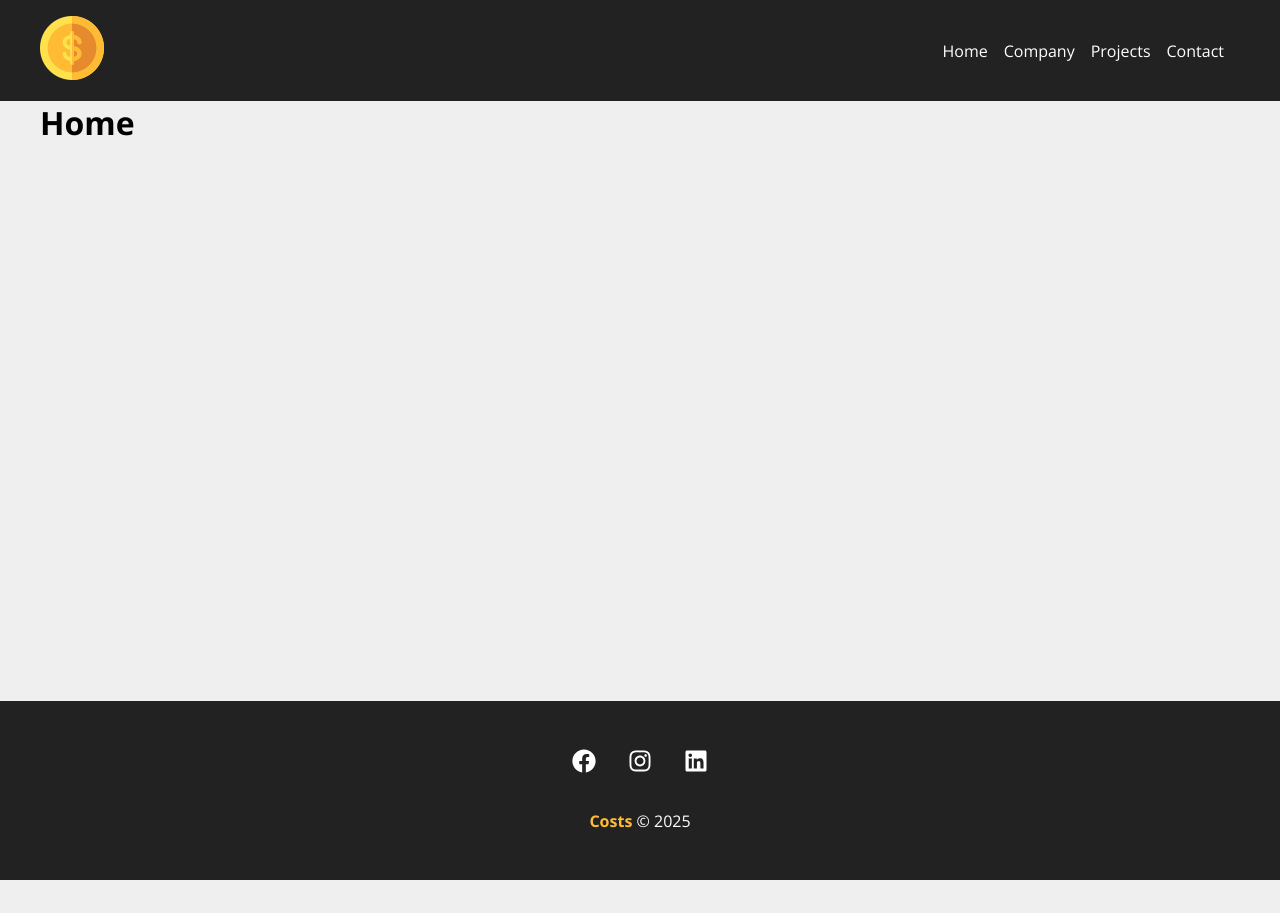
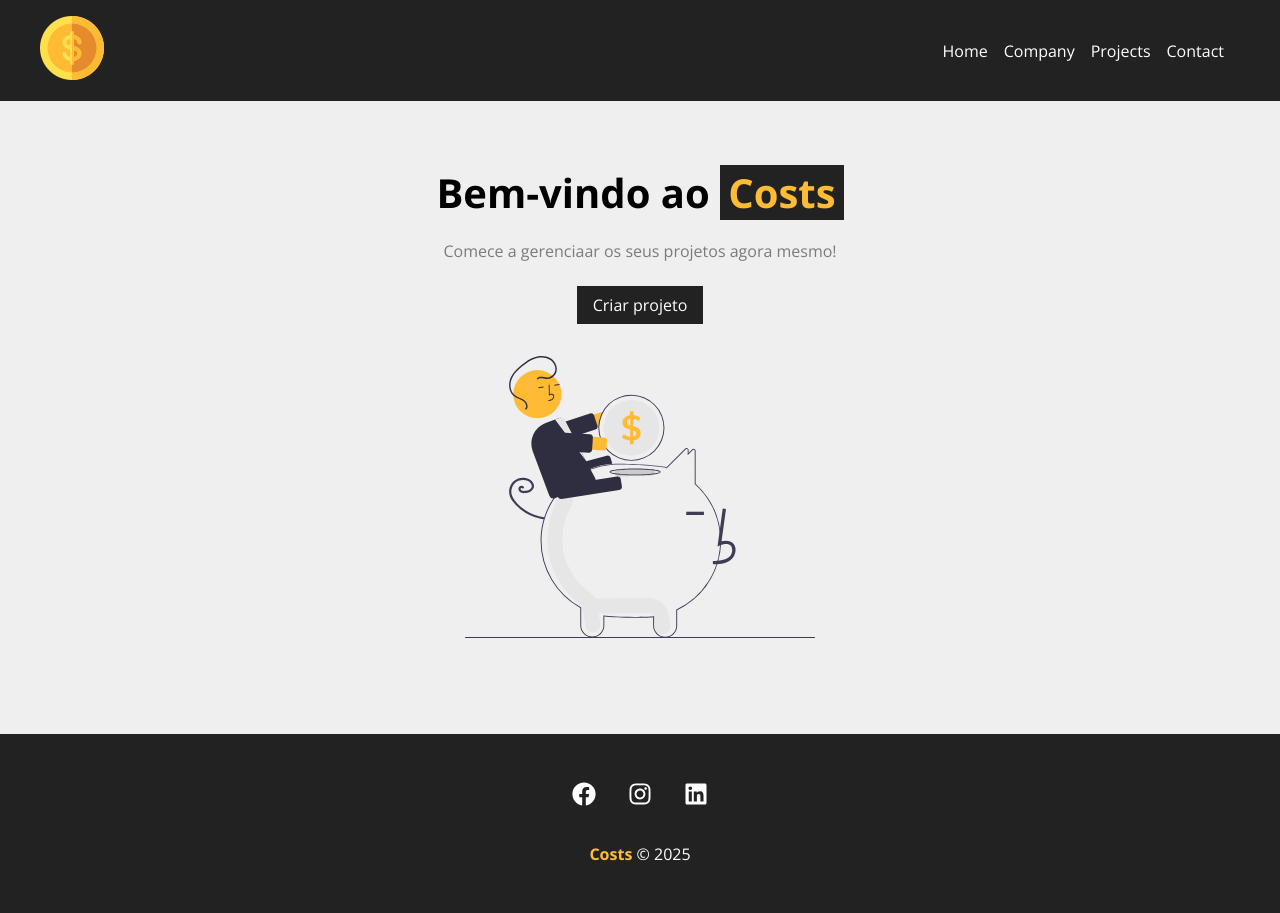
Before and after one commit to ruann-fernandess/Projeto_COSTS, a React (Create React App) app: page / in a window 1280 px wide. Before the commit the page ends 880 px from the top, so only its background shows below. Built offline with nearby package versions, Linux system fonts and the light colour scheme; the HTML template or start-up script is replaced by a standard one.

Commit message:
Aula 20 - Criando Home

```diff
--- /dev/null
+++ b/src/components/layout/LinkButton.jsx
@@ -0,0 +1,12 @@
+import { Link } from 'react-router-dom'
+import styles from './LinkButton.module.css'
+
+function LinkButton ({to, text}){
+    return(
+        <Link className={styles.btn} to={to}>
+            {text}
+        </Link>
+    )
+}
+
+export default LinkButton
--- /dev/null
+++ b/src/components/layout/LinkButton.module.css
@@ -0,0 +1,11 @@
+.btn{
+    background-color: #222;
+    color: #fff;
+    padding: 0.5em 1em;
+    text-decoration: none;
+    transition: 0.5s;
+}
+
+.btn:hover{
+   color: #ffbb33;
+}
--- a/src/components/pages/Home.jsx
+++ b/src/components/pages/Home.jsx
@@ -1,6 +1,15 @@
+import styles from './Home.module.css'
+import savings from '../../img/savings.svg'
+import LinkButton from '../layout/LinkButton'
+
 function Home(){
     return(
-        <h1>Home</h1>
+        <section className={styles.home_container}>
+            <h1>Bem-vindo ao <span>Costs</span></h1>
+            <p>Comece a gerenciaar os seus projetos agora mesmo!</p>
+            <LinkButton to="/newproject" text="Criar projeto"/>
+            <img src={savings} alt="Costs" />
+        </section>
     )
 }
 
--- /dev/null
+++ b/src/components/pages/Home.module.css
@@ -0,0 +1,30 @@
+.home_container{
+    width: 100%;
+    display: flex;
+    flex-direction: column;
+    align-items: center;
+    justify-content: center;
+    padding: 4em;
+}
+
+.home_container h1{
+    font-size: 2.5em;
+    margin-bottom: .5em;
+
+}
+
+.home_container h1 span{
+    color: #ffbb33;
+    padding: 0 .2em;
+    background-color: #222;
+}
+
+.home_container p{
+    margin-bottom: 1.5em;
+    color: #7b7b7b;
+}
+
+.home_container img{
+    width: 350px;
+    margin: 2em 0;
+}
```
